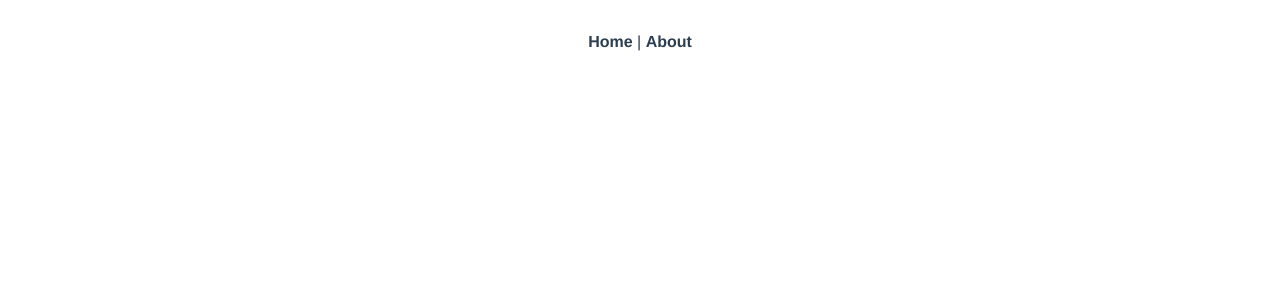
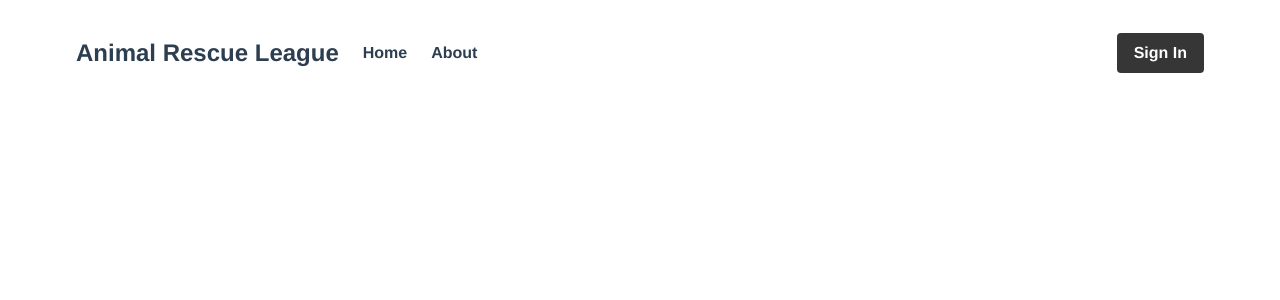
Before and after one commit to KiichiSugihara/events-up, a Vue app: page /event/1 in a window 1280 px wide. Shown: the top 300 px of the page. Built offline with nearby package versions, Linux system fonts and the light colour scheme.

Commit message:
add component Nav

```diff
--- a/src/App.vue
+++ b/src/App.vue
@@ -1,32 +1,23 @@
 <template>
   <div id="app">
-    <div id="nav">
-      <router-link to="/">Home</router-link> |
-      <router-link to="/about">About</router-link>
-    </div>
-    <router-view/>
+    <Nav />
+    <router-view />
   </div>
 </template>
-
+<script>
+import Nav from './components/partials/Nav.vue';
+export default {
+  name: 'app',
+  components: {
+    Nav
+  }
+};
+</script>
 <style lang="scss">
 #app {
-  font-family: Avenir, Helvetica, Arial, sans-serif;
+  font-family: 'Avenir', Helvetica, Arial, sans-serif;
   -webkit-font-smoothing: antialiased;
   -moz-osx-font-smoothing: grayscale;
-  text-align: center;
   color: #2c3e50;
 }
-
-#nav {
-  padding: 30px;
-
-  a {
-    font-weight: bold;
-    color: #2c3e50;
-
-    &.router-link-exact-active {
-      color: #42b983;
-    }
-  }
-}
 </style>
--- /dev/null
+++ b/src/components/partials/Nav.vue
@@ -0,0 +1,53 @@
+<template>
+  <nav class="navbar container" role="navigation" aria-label="main navigation">
+    <div class="navbar-brand">
+      <a class="navbar-item" href="/">
+        <strong class="is-size-4">Animal Rescue League</strong>
+      </a>
+      <a
+        role="button"
+        class="navbar-burger burger"
+        aria-label="menu"
+        aria-expanded="false"
+        data-target="navbarBasicExample"
+      >
+        <span aria-hidden="true"></span>
+        <span aria-hidden="true"></span>
+        <span aria-hidden="true"></span>
+      </a>
+    </div>
+    <div id="navbar" class="navbar-menu">
+      <div class="navbar-start">
+        <router-link to="/" class="navbar-item">Home</router-link>
+        <router-link to="/about" class="navbar-item">About</router-link>
+      </div>
+      <div class="navbar-end">
+        <div class="navbar-item">
+          <div class="buttons">
+            <a class="button is-dark">
+              <strong>Sign In</strong>
+            </a>
+          </div>
+        </div>
+      </div>
+    </div>
+  </nav>
+</template>
+<script>
+export default {
+  name: 'Nav'
+};
+</script>
+<style lang="scss" scoped>
+nav {
+  margin-top: 25px;
+  margin-bottom: 30px;
+  a {
+    font-weight: bold;
+    color: #2c3e50;
+    &.router-link-exact-active {
+      color: #d88d00;
+    }
+  }
+}
+</style>
```
